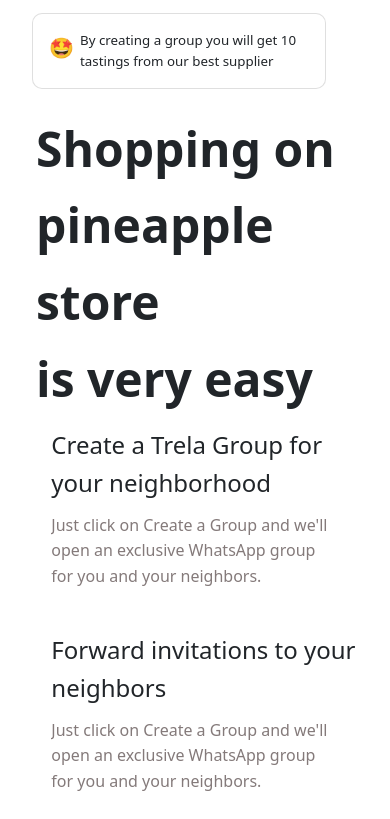
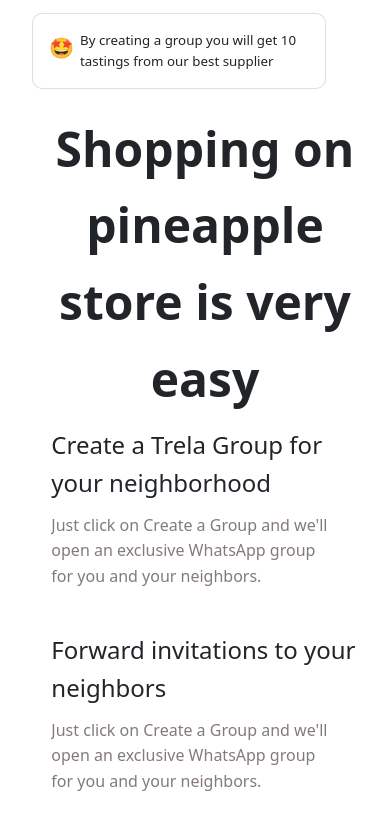
Before and after one commit to salmanpary/pineapple-store, a React (Create React App) app: page / in a window 390 px wide. Shown: the part 945-1764 px from the top of the page. Built offline with nearby package versions, Linux system fonts and the light colour scheme; some icons are missing.

Commit message:
font correction

```diff
--- a/src/components/Easy.js
+++ b/src/components/Easy.js
@@ -8,7 +8,7 @@
     <>
       <div className="info m-3">
         <div className="heading">
-          Shopping on pineapple store <br />
+          Shopping on pineapple store
           is very easy
         </div>
 
--- a/src/components/easy.css
+++ b/src/components/easy.css
@@ -4,6 +4,7 @@
     margin-bottom:2px;
    height: 100%;
     margin-left: 20px;
+    width:25ch;
 
 }
 .info{
@@ -17,3 +18,11 @@
 .color1:hover{
     background-color: #db4601;
 }
+@media only screen and (max-width: 600px) {
+    .heading{
+
+padding-right:20px;
+text-align: center;
+
+}
+}
--- a/src/components/footer.css
+++ b/src/components/footer.css
@@ -42,6 +42,10 @@
 }
 @media only screen and (max-device-width: 480px) {
     .footer{
-    border-bottom-left-radius: 5px;
-    border-bottom-right-radius: 5px;}
+    border-bottom-left-radius: 8px;
+    border-bottom-right-radius: 8px;
+    border-top-left-radius:5px;
+    border-top-right-radius:5px;
+
 }
+}
--- a/src/components/map.css
+++ b/src/components/map.css
@@ -67,3 +67,12 @@
 .res {
     overflow: hidden;
 }
+@media only screen and (max-width: 600px) {
+    .headingm{
+
+text-align: center;
+padding-right: 20px;
+
+
+}
+}
```
